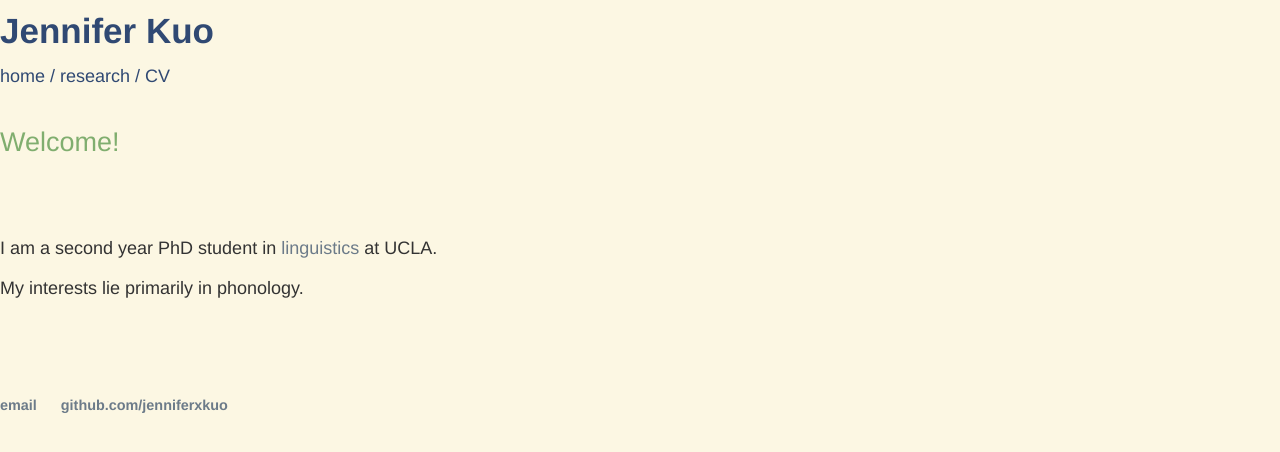
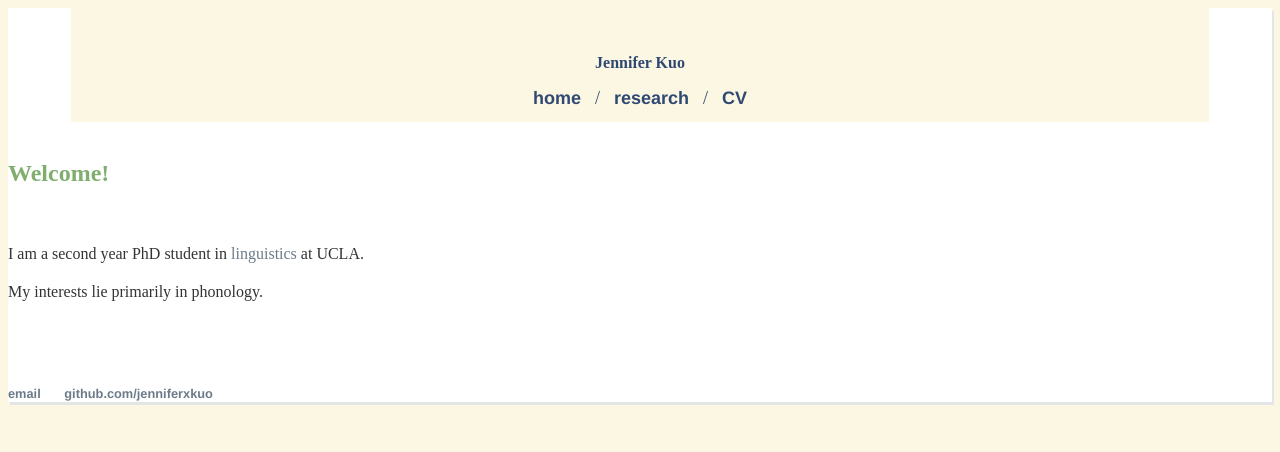
Before and after one commit to jenniferxkuo/jenniferxkuo.github.io, a Jekyll site: the page built from index.html, in a window 1280 px wide. Shown: the top 452 px of the page. Built offline with Jekyll 4.4.1, drawn with Linux system fonts in a browser that asks for light colours.

Commit message:
update webpage layout

```diff
--- a/_layouts/default.html
+++ b/_layouts/default.html
@@ -4,10 +4,22 @@
 			<title>{{ page.title }}</title>
 			<!-- link to main stylesheet -->
 			<link rel="stylesheet" type="text/css" href="/css/main.css">
-			<title>Jennifer Kuo</title>
+			<title>Jennifer Kuo&thinsp;|&hairsp;Research</title>
 		</head>
 		<body>
-			<header class="inner">
+			<div class="capsule">
+			<header role="banner" class="topmatter">
+				<div class="name">
+					Jennifer Kuo
+				</div>
+				<nav>
+					<a href="/">home</a> /
+					<a href="/research" title="research">research</a> /
+					<a href="/cv" title="cv">CV</a>
+				</nav>
+			</header>
+
+			<!-- <header class="inner">
   				<h1 class="main_header">
 				<a href="/" title="Home">Jennifer Kuo</a>
   				</h1>
@@ -17,20 +29,8 @@
 					<a href="/cv" title="cv">CV</a>
   				</div>
 			</header>
-			<!--
-			<div class="capsule">
-				<header role="banner" class="topmatter">
-					<h1>Jennifer Kuo</h1>
-					<nav>
-						<ul>
-							<li><a href="/">home</a></li>
-							<li><a href="/research">research</a></li>
-							<li><a href="/cv">CV</a></li>
-						</ul>
-					</nav>
-				</header>
+			-->
 
-				-->
 
 
 			<div class="container">
--- a/css/main.css
+++ b/css/main.css
@@ -1,33 +1,16 @@
-* {
-  margin: 0;
-  padding: 0;
-  border: 0;
-  font: inherit;
-  vertical-align: baseline;
+body {
+    /*-- margin: 60px auto;
+    width: 70%; */
+    background-color: #fcf7e3;
+
 }
 
-/*
-body {
-    margin: 60px auto;
-    width: 70%;
-    background-color: #ffffff;
-}
-*/
-
-body {
-  box-sizing: border-box;
-  color: #fcf7e3;
-  background: #fcf7e3;
-  font-size: 18px;
-  font-family: Helvetica, Arial, sans-serif;
-  line-height: 1.5;
-  -webkit-font-smoothing: antialiased;
-}
-
-h1, h2, h3, h4, h5 {
-  margin: 5px 0;
-  font-family:'Helvetica', 'Arial', 'Sans-Serif';
-}
+@media (min-width: 1000px) {
+	html{
+		margin-left: calc(100vw - 100%);
+		margin-right: 0;
+		overflow-y: auto;}
+	}
 
 nav ul, footer ul {
     font-family:'Helvetica', 'Arial', 'Sans-Serif';
@@ -65,11 +48,18 @@ h2 {
 }
 
 p {
-    margin: 15px 0 15px 0;
     font-size: 1em;
     line-height: 1.4em;
     color: #333;
+    margin-top: 0px;
 }
+
+.topmatter{
+	width: 90%;
+	margin: auto;
+	padding-top: 0.5%;
+	padding-bottom: 1%;
+	}
 
 ul {
     font-size: 1em;
@@ -78,6 +68,39 @@ ul {
     padding = 1em
 
 }
+
+.capsule{
+	margin: auto;
+	background-color: white;
+	box-shadow: 2px 3px 0 hsl(220, 6%, 90%);
+	}
+
+.bottommatter{
+    margin: auto;
+    margin-top: 1ex;
+    background-color: white;
+    box-shadow: 1px 1.5px 0 hsl(20, 6%, 80%);
+    }
+
+
+.name {
+    text-align: center;
+    font-weight: bold;
+    margin-top: 40px;
+    margin-bottom: 16px;
+    margin-left: auto;
+    margin-right: auto;
+    max-width: 350px
+    }
+
+.bodytext{
+    	margin: auto;
+    	padding: 0em 5% 5% 5%;
+    	}
+.access {
+    	all: unset;
+    	display: none;
+    }
 
 header {
     background: #fcf7e3;
@@ -92,11 +115,27 @@ header a {
 }
 
 
-.nav {
-  font-size: 18px;
+nav {
+    font-size: 18px;
+    text-align: center;
+	margin-left: auto;
+	margin-right: auto;
+	display: block;
 }
 
+nav a{
+	text-align: center;
+	font-weight: bold;
+	padding-left: 1ex;
+	padding-right: 1ex;
+	display: inline-block;
+	}
 
+.body{
+    width: 90%;
+    margin: auto;
+    padding: 5% 5% 5% 5%;
+    }
 .main_header {
   font-size: 35px;
   font-weight: 700;
```
